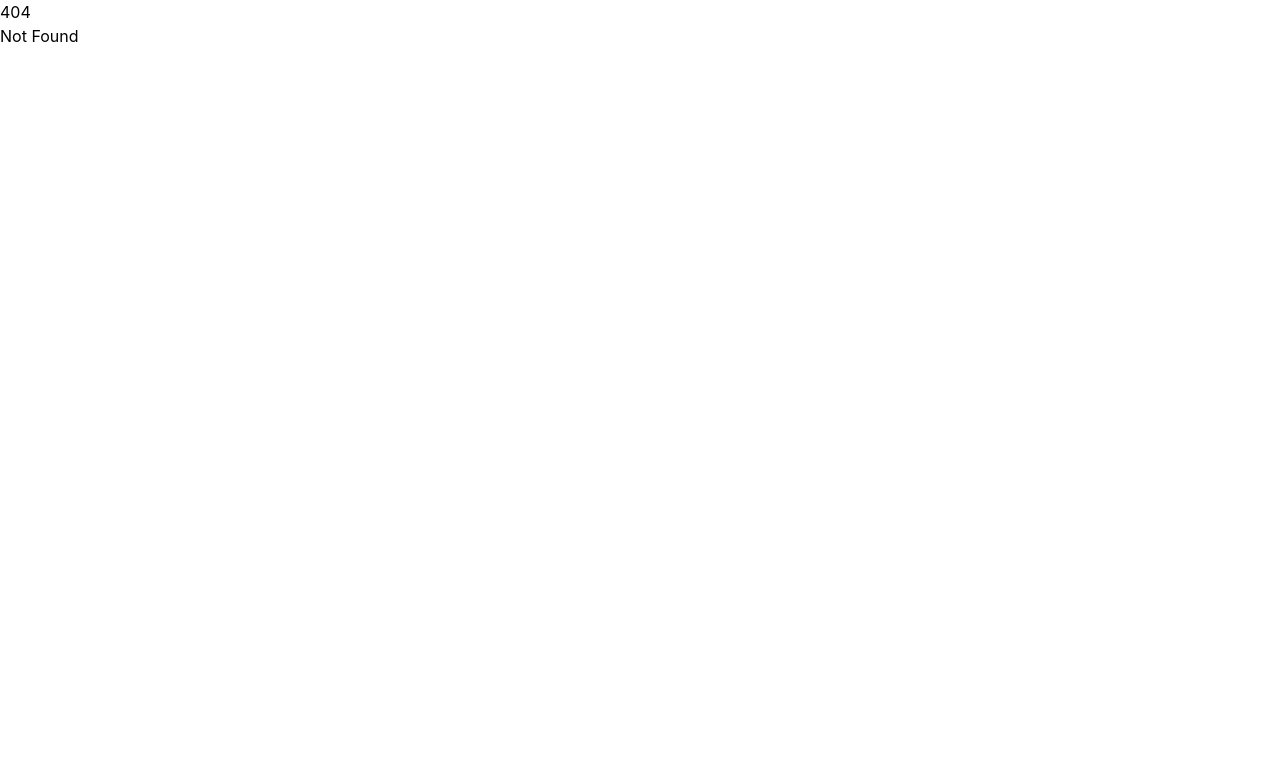
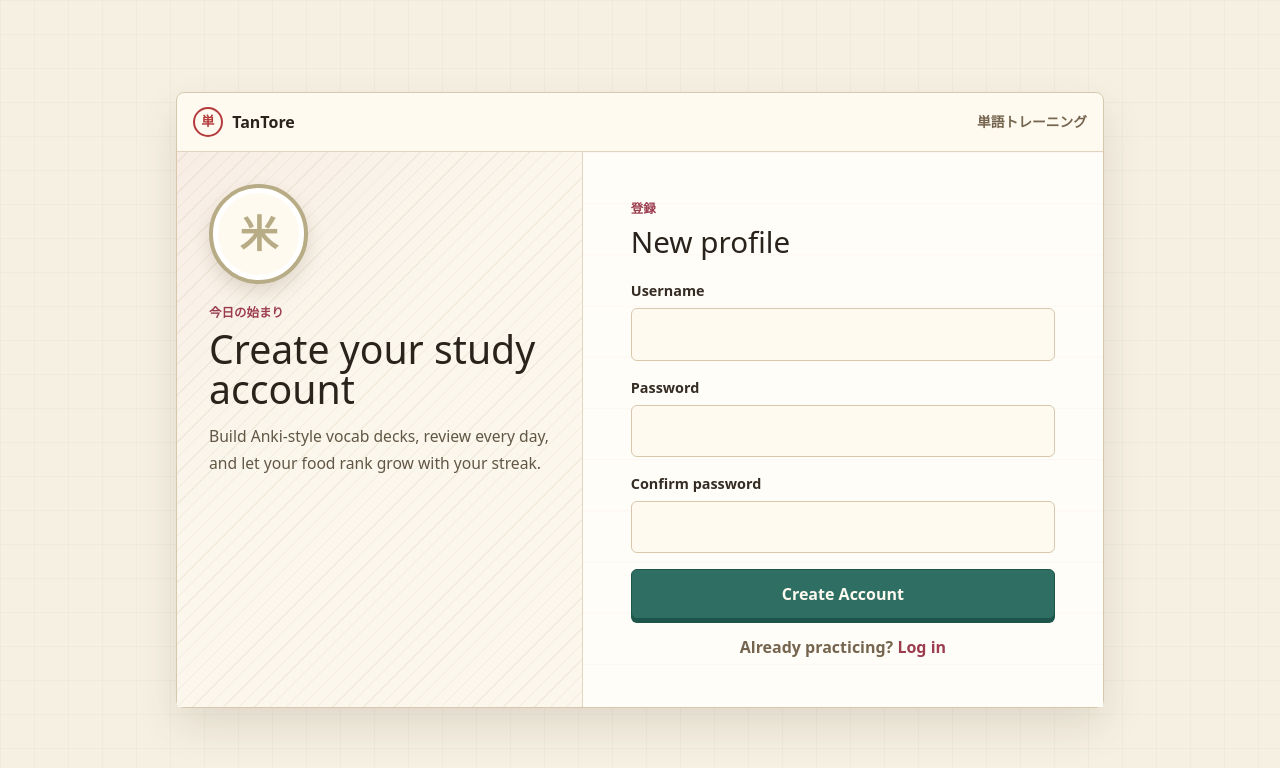
Before and after one commit to L-pixela/japanese-learning-quiz-game, a SvelteKit app: page /register in a window 1280 px wide. Before the commit this address had no page. Shown: the top 768 px of the page. Built offline with nearby package versions, Linux system fonts and the light colour scheme.

Commit message:
add registration page UI

```diff
--- a/cspell.config.json
+++ b/cspell.config.json
@@ -15,7 +15,10 @@
 		"drizzle",
 		"autoincrement",
 		"jpquizgame",
-		"workerd"
+		"workerd",
+		"Anki",
+		"Tamagoyaki",
+		"Tsukimi"
 	],
 	"ignorePaths": [
 		"node_modules/**",
--- /dev/null
+++ b/src/lib/components/RegisterRankPreview.svelte
@@ -0,0 +1,76 @@
+<div class="preview">
+	<div class="starter-rank">
+		<div class="rank-emblem" style:--rank-color="#b7ac86" aria-hidden="true">
+			<span>米</span>
+		</div>
+		<div>
+			<p class="caption">今日の始まり</p>
+			<h1>Create your study account</h1>
+			<p class="intro">
+				Build Anki-style vocab decks, review every day, and let your food rank grow with your
+				streak.
+			</p>
+		</div>
+	</div>
+</div>
+
+<style>
+	.preview {
+		display: flex;
+		flex: 1;
+		flex-direction: column;
+		gap: 1.35rem;
+	}
+
+	.starter-rank {
+		display: grid;
+		gap: 1.25rem;
+	}
+
+	.rank-emblem {
+		display: grid;
+		place-items: center;
+		width: 6.2rem;
+		height: 6.2rem;
+		border: 4px solid var(--rank-color);
+		border-radius: 999px;
+		background: #fffaf0;
+		box-shadow:
+			inset 0 0 0 5px #ffffff,
+			0 8px 18px rgba(68, 47, 25, 0.14);
+	}
+
+	.rank-emblem span {
+		color: var(--rank-color);
+		font-size: 2.4rem;
+		font-weight: 900;
+	}
+
+	.caption {
+		margin: 0 0 0.45rem;
+		color: #9c3d4f;
+		font-size: 0.78rem;
+		font-weight: 900;
+	}
+
+	h1 {
+		margin: 0 0 0.85rem;
+		color: #29231c;
+		font-size: 2.45rem;
+		line-height: 1.02;
+		letter-spacing: 0;
+	}
+
+	.intro {
+		margin: 0;
+		color: #625746;
+		font-size: 0.98rem;
+		line-height: 1.7;
+	}
+
+	@media (max-width: 760px) {
+		h1 {
+			font-size: 2.05rem;
+		}
+	}
+</style>
--- /dev/null
+++ b/src/lib/components/RegisterTextField.svelte
@@ -0,0 +1,89 @@
+<script lang="ts">
+	import type { HTMLInputAttributes } from 'svelte/elements'
+
+	type Props = {
+		id: string
+		label: string
+		name: string
+		type?: 'text' | 'password'
+		value: string
+		autocomplete?: HTMLInputAttributes['autocomplete']
+		error?: string
+	}
+
+	let {
+		id,
+		label,
+		name,
+		type = 'text',
+		value = $bindable(),
+		autocomplete,
+		error = '',
+	}: Props = $props()
+</script>
+
+<label class="text-field" for={id}>
+	<span>{label}</span>
+	<input
+		{id}
+		bind:value
+		{type}
+		{name}
+		{autocomplete}
+		aria-invalid={Boolean(error)}
+		aria-describedby={error ? `${id}-error` : undefined}
+	/>
+	{#if error}
+		<small id={`${id}-error`} class="field-error">{error}</small>
+	{/if}
+</label>
+
+<style>
+	.text-field {
+		display: grid;
+		gap: 0.4rem;
+		color: #352d23;
+		font-size: 0.9rem;
+		font-weight: 850;
+	}
+
+	input {
+		width: 100%;
+		box-sizing: border-box;
+		border: 1px solid #d8c7ad;
+		border-radius: 6px;
+		background: #fffaf0;
+		padding: 0.9rem 0.95rem;
+		color: #29231c;
+		font: inherit;
+		font-weight: 650;
+		outline: none;
+		transition:
+			border-color 140ms ease,
+			box-shadow 140ms ease,
+			background 140ms ease;
+	}
+
+	input::placeholder {
+		color: #9a8a70;
+		font-weight: 600;
+	}
+
+	input:focus {
+		border-color: #6e8f63;
+		background: #ffffff;
+		box-shadow: 0 0 0 3px rgba(110, 143, 99, 0.17);
+	}
+
+	input[aria-invalid='true'] {
+		border-color: #c43d3d;
+		box-shadow: 0 0 0 3px rgba(196, 61, 61, 0.12);
+	}
+
+	.field-error {
+		color: #a43333;
+		font-size: 0.85rem;
+		font-weight: 800;
+		line-height: 1.45;
+	}
+</style>
--- /dev/null
+++ b/src/routes/register/+page.svelte
@@ -0,0 +1,308 @@
+<script lang="ts">
+	import { goto } from '$app/navigation'
+	import { resolve } from '$app/paths'
+	import RegisterRankPreview from '$lib/components/RegisterRankPreview.svelte'
+	import RegisterTextField from '$lib/components/RegisterTextField.svelte'
+
+	let username = $state('')
+	let password = $state('')
+	let confirmPassword = $state('')
+	let submitted = $state(false)
+
+	const usernameError = $derived(
+		submitted && username.trim().length === 0
+			? 'Choose a username.'
+			: submitted && username.trim().length < 3
+				? 'Username needs at least 3 characters.'
+				: '',
+	)
+	const passwordError = $derived(
+		submitted && password.length === 0
+			? 'Create a password.'
+			: submitted && password.length < 8
+				? 'Password needs at least 8 characters.'
+				: '',
+	)
+	const confirmPasswordError = $derived(
+		submitted && confirmPassword.length === 0
+			? 'Confirm your password.'
+			: submitted && password !== confirmPassword
+				? 'Passwords do not match.'
+				: '',
+	)
+	const isValid = $derived(submitted && !usernameError && !passwordError && !confirmPasswordError)
+
+	function handleSubmit(event: SubmitEvent) {
+		event.preventDefault()
+		submitted = true
+
+		if (isValid) {
+			goto(resolve('/', {}))
+		}
+	}
+</script>
+
+<main class="register-page">
+	<section class="register-shell" aria-labelledby="register-title">
+		<header class="site-header">
+			<a class="brand-mark" href={resolve('/', {})} aria-label="TanTore home">
+				<span class="brand-seal">単</span>
+				<span>TanTore</span>
+			</a>
+			<p>単語トレーニング</p>
+		</header>
+
+		<div class="register-layout">
+			<aside class="rank-panel" aria-label="TanTore rank preview">
+				<RegisterRankPreview titleId="register-title" />
+			</aside>
+
+			<form class="register-form" onsubmit={handleSubmit} novalidate>
+				<div class="form-title">
+					<p class="caption">登録</p>
+					<h2>New profile</h2>
+				</div>
+
+				<RegisterTextField
+					id="username"
+					bind:value={username}
+					label="Username"
+					name="username"
+					autocomplete="username"
+					error={usernameError}
+				/>
+
+				<RegisterTextField
+					id="password"
+					bind:value={password}
+					label="Password"
+					name="password"
+					type="password"
+					autocomplete="new-password"
+					error={passwordError}
+				/>
+
+				<RegisterTextField
+					id="confirm-password"
+					bind:value={confirmPassword}
+					label="Confirm password"
+					name="confirm-password"
+					type="password"
+					autocomplete="new-password"
+					error={confirmPasswordError}
+				/>
+
+				<button type="submit">Create Account</button>
+
+				<p class="login-link">Already practicing? <a href={resolve('/login', {})}>Log in</a></p>
+			</form>
+		</div>
+	</section>
+</main>
+
+<style>
+	:global(body) {
+		margin: 0;
+		background:
+			linear-gradient(90deg, rgba(91, 74, 48, 0.035) 1px, transparent 1px),
+			linear-gradient(rgba(91, 74, 48, 0.035) 1px, transparent 1px), #f6f0e3;
+		background-size: 34px 34px;
+		color: #29231c;
+		font-family:
+			ui-sans-serif,
+			system-ui,
+			-apple-system,
+			BlinkMacSystemFont,
+			'Segoe UI',
+			sans-serif;
+	}
+
+	.register-page {
+		min-height: 100vh;
+		display: grid;
+		place-items: center;
+		padding: 1.5rem;
+	}
+
+	.register-shell {
+		width: min(100%, 58rem);
+		border: 1px solid #d7c8ad;
+		border-radius: 8px;
+		background: #fffaf0;
+		box-shadow: 0 18px 42px rgba(68, 47, 25, 0.12);
+	}
+
+	.site-header {
+		display: flex;
+		align-items: center;
+		justify-content: space-between;
+		gap: 1rem;
+		border-bottom: 1px solid #e2d5bf;
+		padding: 0.9rem 1rem;
+	}
+
+	.brand-mark {
+		display: inline-flex;
+		align-items: center;
+		gap: 0.6rem;
+		color: inherit;
+		font-weight: 900;
+		text-decoration: none;
+	}
+
+	.brand-seal {
+		display: grid;
+		place-items: center;
+		width: 1.85rem;
+		height: 1.85rem;
+		border: 2px solid #b43b3b;
+		border-radius: 999px;
+		color: #b43b3b;
+		background: #fffaf0;
+		font-size: 0.82rem;
+		font-weight: 900;
+	}
+
+	.site-header p {
+		margin: 0;
+		color: #75654f;
+		font-size: 0.86rem;
+		font-weight: 800;
+	}
+
+	.register-layout {
+		display: grid;
+		grid-template-columns: minmax(17rem, 0.78fr) minmax(20rem, 1fr);
+		min-height: 34rem;
+	}
+
+	.rank-panel {
+		position: relative;
+		display: flex;
+		flex-direction: column;
+		gap: 1.35rem;
+		border-right: 1px solid #e2d5bf;
+		padding: 2rem;
+		background:
+			linear-gradient(135deg, rgba(198, 75, 107, 0.06), transparent 42%),
+			repeating-linear-gradient(
+				-45deg,
+				rgba(183, 172, 134, 0.16) 0,
+				rgba(183, 172, 134, 0.16) 1px,
+				transparent 1px,
+				transparent 11px
+			),
+			#fbf7ec;
+	}
+
+	.register-form {
+		display: flex;
+		flex-direction: column;
+		justify-content: center;
+		gap: 1rem;
+		padding: clamp(1.5rem, 4vw, 3rem);
+		background: linear-gradient(rgba(198, 75, 107, 0.04) 1px, transparent 1px), #fffdf8;
+		background-size: 100% 3.2rem;
+	}
+
+	.form-title {
+		margin-bottom: 0.35rem;
+	}
+
+	.caption {
+		margin: 0 0 0.45rem;
+		color: #9c3d4f;
+		font-size: 0.78rem;
+		font-weight: 900;
+	}
+
+	h2,
+	p {
+		margin-top: 0;
+	}
+
+	h2 {
+		margin-bottom: 0;
+		font-size: 1.85rem;
+		line-height: 1.1;
+		letter-spacing: 0;
+	}
+
+	button {
+		min-height: 3.1rem;
+		border: 1px solid #1d554b;
+		border-radius: 6px;
+		background: #2f6f63;
+		color: #fffaf0;
+		font: inherit;
+		font-weight: 900;
+		cursor: pointer;
+		box-shadow: 0 4px 0 #1d554b;
+		transition:
+			transform 120ms ease,
+			box-shadow 120ms ease,
+			background 120ms ease;
+	}
+
+	button:hover {
+		background: #285f55;
+		transform: translateY(1px);
+		box-shadow: 0 3px 0 #1d554b;
+	}
+
+	button:active {
+		transform: translateY(4px);
+		box-shadow: 0 0 0 #1d554b;
+	}
+
+	.login-link {
+		margin: 0;
+		color: #75654f;
+		font-weight: 750;
+		text-align: center;
+	}
+
+	.login-link a {
+		color: #9c3d4f;
+		font-weight: 900;
+		text-decoration: none;
+	}
+
+	.login-link a:hover {
+		text-decoration: underline;
+	}
+
+	@media (max-width: 760px) {
+		.register-page {
+			padding: 0.85rem;
+			place-items: start center;
+		}
+
+		.register-layout {
+			grid-template-columns: 1fr;
+		}
+
+		.rank-panel {
+			border-right: 0;
+			border-bottom: 1px solid #e2d5bf;
+			padding: 1.35rem;
+		}
+	}
+
+	@media (max-width: 420px) {
+		.register-page {
+			padding: 0;
+		}
+
+		.register-shell {
+			min-height: 100vh;
+			border: 0;
+			border-radius: 0;
+		}
+
+		.site-header {
+			align-items: flex-start;
+			flex-direction: column;
+		}
+	}
+</style>
```
